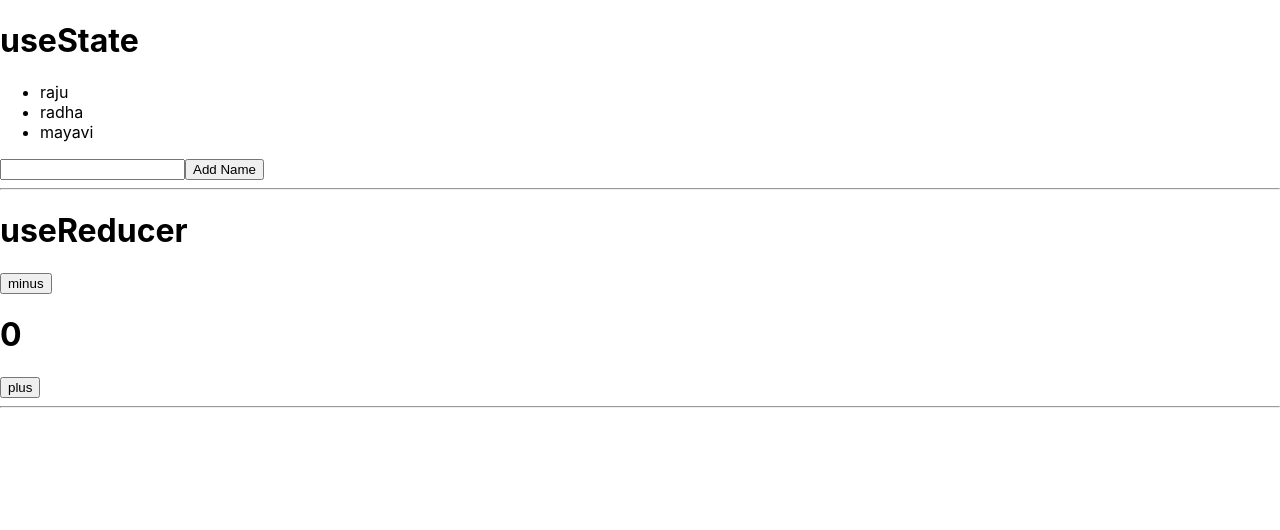
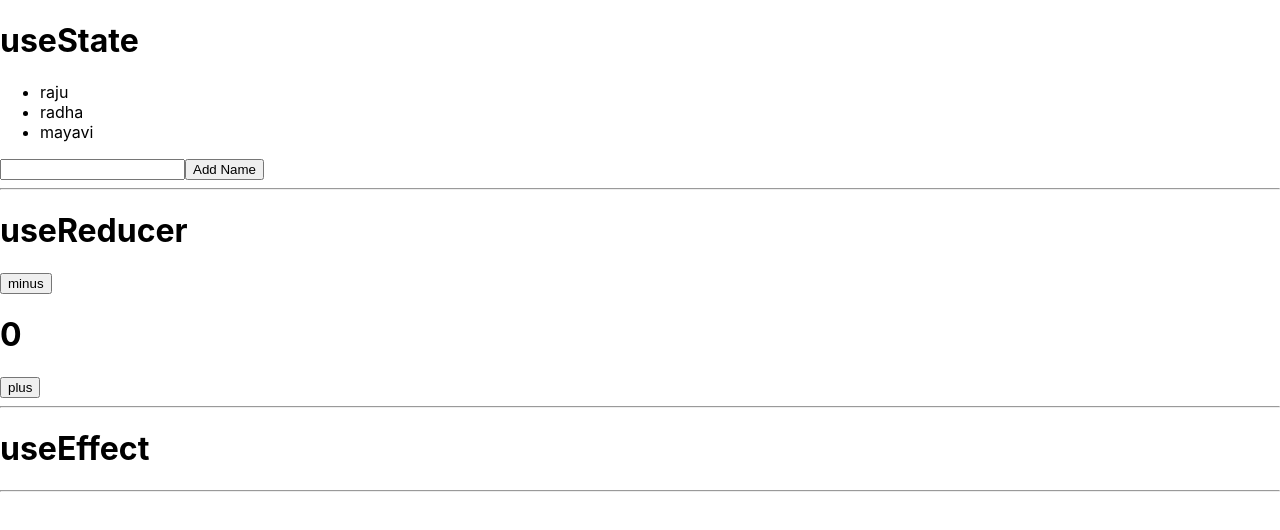
Before and after one commit to SHIHANSYED/react-hooks, a React (Create React App) app: page / in a window 1280 px wide. Shown: the top 530 px of the page. Built offline with nearby package versions, Linux system fonts and the light colour scheme.

Commit message:
useeffect

```diff
--- a/src/App.js
+++ b/src/App.js
@@ -1,5 +1,6 @@
 
 import './App.css';
+import { UseEffect } from './UseEffect';
 import { UseReducer } from './UseReducer';
 import UseState from './UseState';
 
@@ -12,7 +13,8 @@ return(
     <hr/>
    <UseReducer/>
    <hr/>
-
+   <UseEffect/>
+   <hr/>
   </div>
 
 
--- /dev/null
+++ b/src/UseEffect.js
@@ -0,0 +1,17 @@
+import React, { useEffect } from 'react'
+
+export const UseEffect = () => {
+
+    useEffect(()=>{
+console.log("first mount");
+return ()=>{ console.log("cleanup");}
+    },[])
+
+  return (
+  <h1>useEffect</h1>//load or mount ,unload or unmount ,update
+
+
+
+
+  )
+}
--- a/src/useState.js
+++ b/src/useState.js
@@ -12,7 +12,7 @@ function UseState(){
         <h1>useState</h1>
         <ul>
           {name.map((name)=>(
-            <li>{name}</li>
+            <li key={name}>{name}</li>
           ))}
         </ul>
         <input type="text" value={list} onChange={(e)=>{setList(e.target.value)}}/>
```
